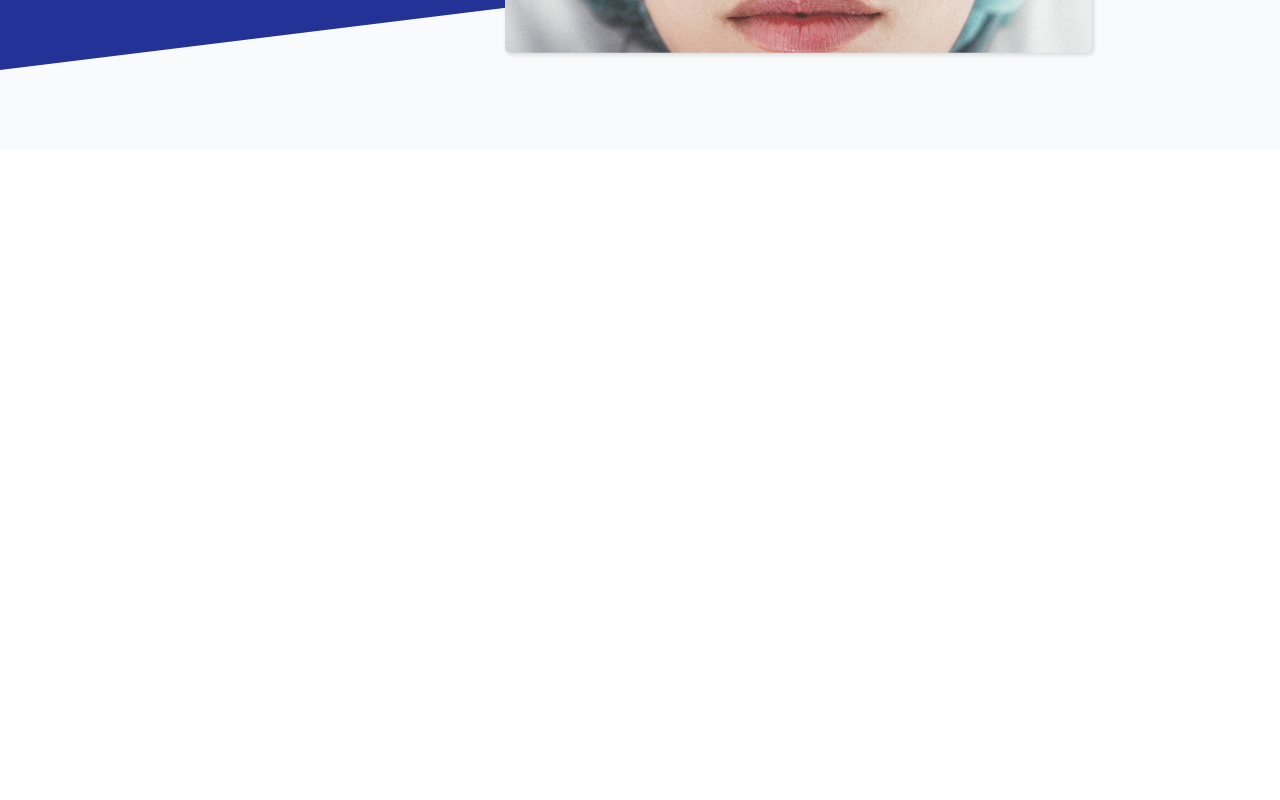
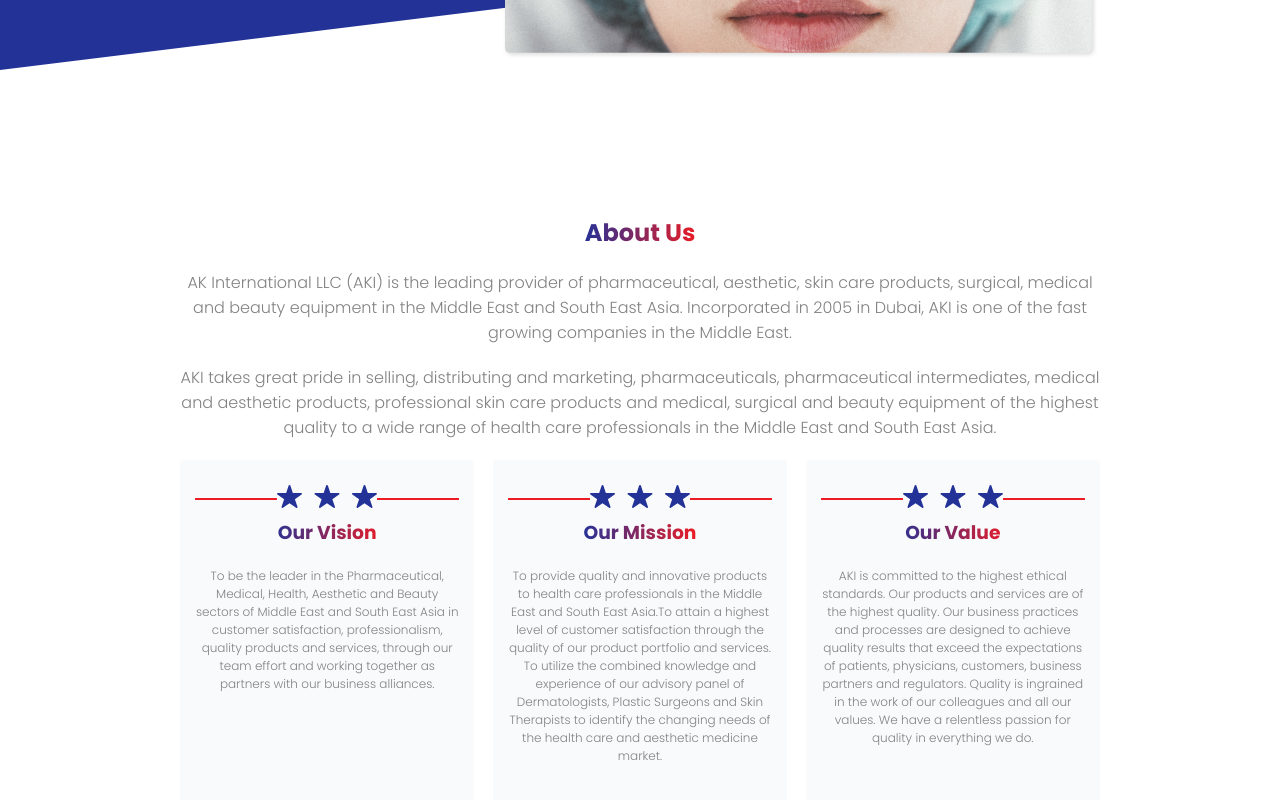
Before and after one commit to akash-kumar07/AK_dev, a React (Create React App) app: page / in a window 1280 px wide. Shown: the part 376-1176 px from the top of the page. Before the commit the page ends 800 px from the top, so only its background shows below. Built offline with nearby package versions, Linux system fonts and the light colour scheme.

Commit message:
homepage about us added

```diff
--- a/package.json
+++ b/package.json
@@ -3,6 +3,7 @@
   "version": "0.1.0",
   "private": true,
   "dependencies": {
+    "@material-ui/core": "^4.11.3",
     "@testing-library/jest-dom": "^5.11.9",
     "@testing-library/react": "^11.2.5",
     "@testing-library/user-event": "^12.7.1",
--- a/src/App.css
+++ b/src/App.css
@@ -1,3 +1,4 @@
 .App {
   width: 100%;
+  background: #eceef64f;
 }
--- a/src/App.js
+++ b/src/App.js
@@ -28,7 +28,6 @@
         <Navbar scrolled={scrolled} />
         {/* A <Switch> looks through its children <Route>s and
             renders the first one that matches the current URL. */}
-        {/* <div style={{ height: "200vh" }}></div> */}
         <Switch>
           <Route path="/aboutUs"></Route>
           <Route path="/events"></Route>
@@ -38,6 +37,7 @@
             <Home />
           </Route>
         </Switch>
+        <div style={{ height: "200vh" }}></div>
       </div>
     </Router>
   );
--- a/src/Containers/Home/Home.js
+++ b/src/Containers/Home/Home.js
@@ -1,10 +1,31 @@
 import React from "react";
+import { makeStyles, Card } from "@material-ui/core";
 
 import * as classes from "./Home.module.css";
 import HeadImage from "../../Assets/head.png";
+import Rating from "../../Assets/stars.svg";
 
 export default function () {
+  const cardsData = [
+    {
+      title: "Our Vision",
+      desc:
+        "To be the leader in the Pharmaceutical, Medical, Health, Aesthetic and Beauty sectors of Middle East and South East Asia in customer satisfaction, professionalism, quality products and services, through our team effort and working together as partners with our business alliances.",
+    },
+    {
+      title: "Our Mission",
+      desc:
+        "To provide quality and innovative products to health care professionals in the Middle East and South East Asia.To attain a highest level of customer satisfaction through the quality of our product portfolio and services. To utilize the combined knowledge and experience of our advisory panel of Dermatologists, Plastic Surgeons and Skin Therapists to identify the changing needs of the health care and aesthetic medicine market.",
+    },
+    {
+      title: "Our Value",
+      desc:
+        "AKI is committed to the highest ethical standards. Our products and services are of the highest quality. Our business practices and processes are designed to achieve quality results that exceed the expectations of patients, physicians, customers, business partners and regulators. Quality is ingrained in the work of our colleagues and all our values. We have a relentless passion for quality in everything we do.",
+    },
+  ];
+
   return (
+    <>
       <div className={classes.head}>
         <div className={classes.background}></div>
         <div className={classes.discover}>
@@ -15,5 +36,35 @@
           <img src={HeadImage} alt="head" />
         </div>
       </div>
+      <div className={classes.aboutUs}>
+        <h2>about us</h2>
+        <p>
+          AK International LLC (AKI) is the leading provider of pharmaceutical,
+          aesthetic, skin care products, surgical, medical and beauty equipment
+          in the Middle East and South East Asia. Incorporated in 2005 in Dubai,
+          AKI is one of the fast growing companies in the Middle East.
+        </p>
+        <p>
+          AKI takes great pride in selling, distributing and marketing,
+          pharmaceuticals, pharmaceutical intermediates, medical and aesthetic
+          products, professional skin care products and medical, surgical and
+          beauty equipment of the highest quality to a wide range of health care
+          professionals in the Middle East and South East Asia.
+        </p>
+        <div className={classes.aboutUs_cards}>
+          {cardsData.map((data) => (
+            <div className={classes.card}>
+              <div className={classes.rating}>
+                <span></span>
+                <img src={Rating} alt="rating" />
+                <span></span>
+              </div>
+              <h3>{data.title}</h3>
+              <p>{data.desc}</p>
+            </div>
+          ))}
+        </div>
+      </div>
+    </>
   );
 }
--- a/src/Containers/Home/Home.module.css
+++ b/src/Containers/Home/Home.module.css
@@ -10,7 +10,6 @@
 .background {
   width: 100%;
   height: 100%;
-  background: #eceef64f;
   position: absolute;
   top: 0;
   left: 0;
@@ -71,3 +70,78 @@
 .image img {
   width: 100%;
 }
+
+.aboutUs {
+  width: 100%;
+  text-align: center;
+  padding: 66px 180px;
+}
+
+.aboutUs h2 {
+  background: linear-gradient(to right, #233297, #ed1c24);
+  display: block;
+  margin: auto;
+  width: 115px;
+  text-transform: capitalize;
+  background-clip: text;
+  -webkit-background-clip: text;
+  -webkit-text-fill-color: transparent;
+}
+
+.aboutUs p {
+  color: #828282;
+  font-size: 16px;
+  font-weight: 300;
+  margin: 20px 0;
+}
+
+.aboutUs_cards {
+  display: flex;
+  justify-content: space-between;
+}
+
+.card {
+  width: 32%;
+  padding: 30px 15px;
+  border-radius: 3px;
+  background: #f9fafc;
+  transition: all 0.2s;
+}
+
+.card:hover {
+  background: #fff;
+  box-shadow: 1px 1px 5px rgba(0, 0, 0, 0.3);
+}
+
+.rating {
+  width: 100%;
+  display: flex;
+  align-items: center;
+}
+
+.rating span {
+  flex-grow: 1;
+  height: 2px;
+  background-color: #ed1c24;
+}
+
+.rating img {
+  width: 100px;
+  margin-top: -5px;
+}
+
+.card h3 {
+  background: linear-gradient(to right, #233297, #ed1c24);
+  display: block;
+  margin: auto;
+  width: 115px;
+  text-transform: capitalize;
+  background-clip: text;
+  -webkit-background-clip: text;
+  -webkit-text-fill-color: transparent;
+  margin-top: 10px;
+}
+
+.card p {
+  font-size: 12px;
+}
```
Also changed, not shown: src/Assets/stars.svg (added), 1 other file (tests, documents, lock files or other folders). Lines whose indentation alone changed are shown as unchanged.
